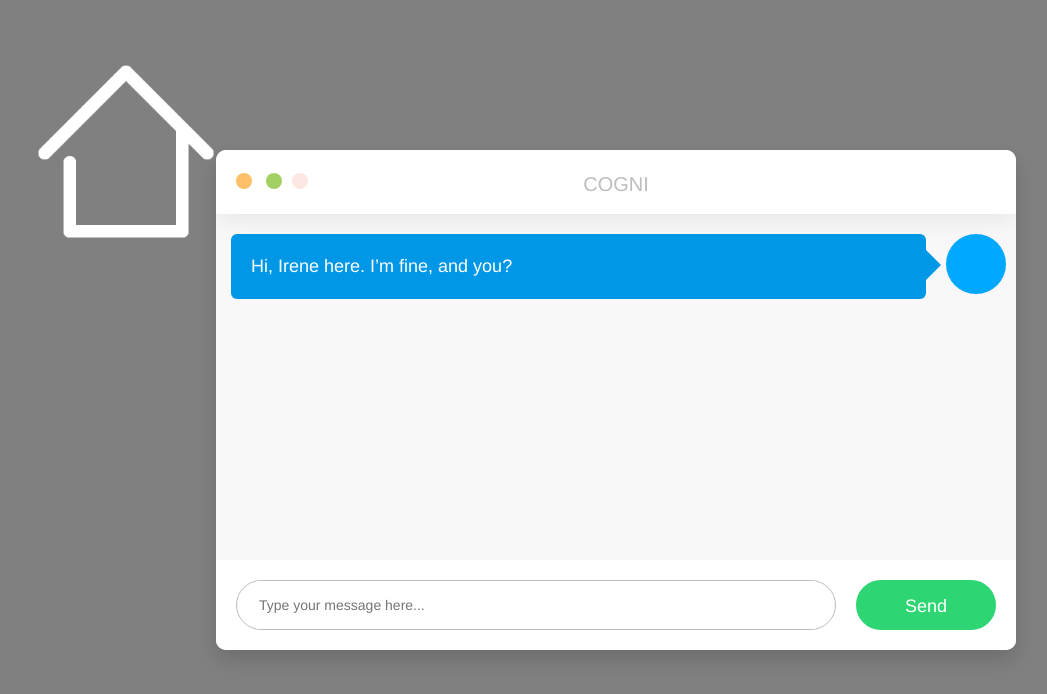
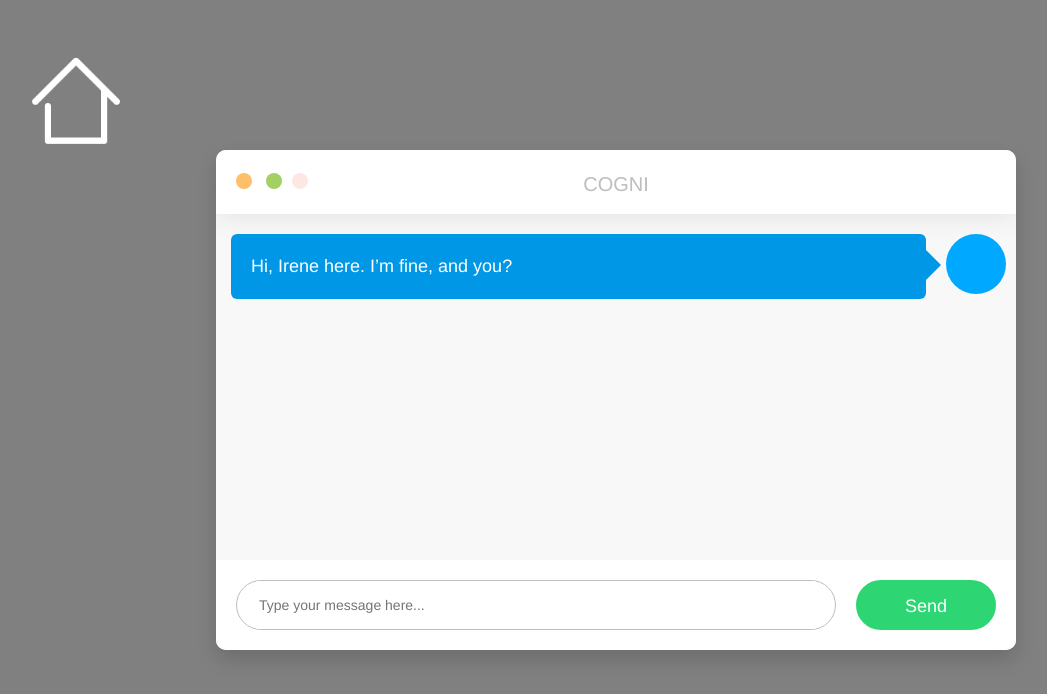
Before and after one commit to rainmurkhain/dublin, a website: page public/index.html in a window 1280 px wide. Shown: the whole page, without its empty margins (24-1071 px from the left). Drawn offline with nearby package versions, Linux system fonts and the light colour scheme.

Commit message:
change home button size

```diff
--- a/public/index.html
+++ b/public/index.html
@@ -12,7 +12,7 @@
 
 <div id="background"></div>
 
-<img src="images/home.png" width="200" height="200" onclick="goToHome()" id="homeButton">
+<img src="images/home.png" width="100" height="100" onclick="goToHome()" id="homeButton">
 
 <div class="chat_window">
     <div class="top_menu">
```
